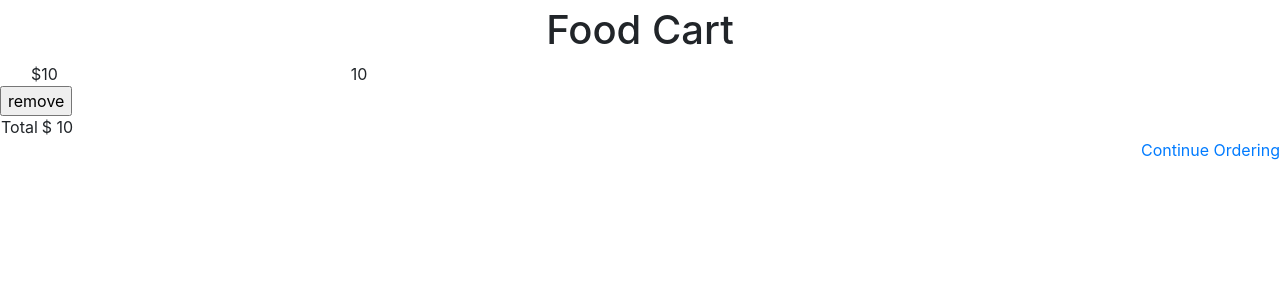
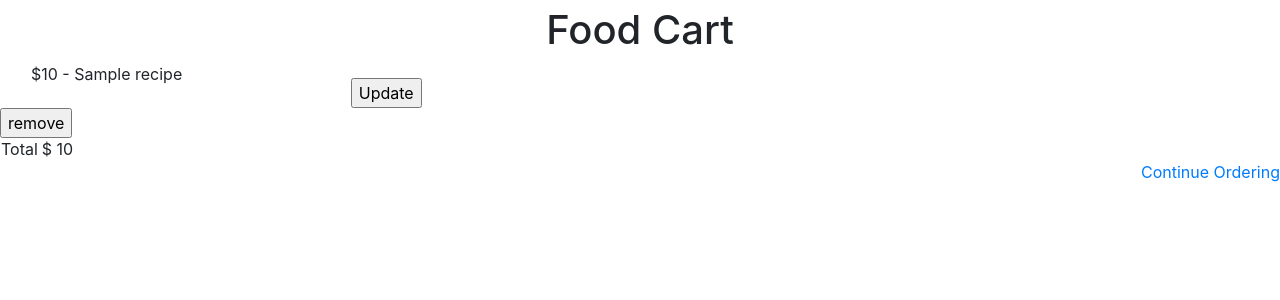
Before and after one commit to SaintHuddini/Pizza-Bella, a Django app: template templates/cart/detail.html in a window 1280 px wide. Shown: the part 64-364 px from the top of the page. Run offline with Django 3.2, Linux system fonts and the light colour scheme; tables that the repository leaves empty hold one stand-in row (values such as "Sample post"); the template is opened without the code that fills it: values that come from a table or form of the project are taken from there, most other values are stand-ins (such as "Sample title", 1, 10 or a date in 2020); some libraries are stand-ins or nearby versions.

Commit message:
Editing/Updating items in the cart is working now

```diff
--- a/templates/cart/detail.html
+++ b/templates/cart/detail.html
@@ -11,10 +11,16 @@
 	{% for id, item in cart.cart.items %}
 
 	<div class="row ml-3 order_detail">
-				<div class="col-3 themed-grid-col">${{item.price}}</div>
-				<div class="col-3 themed-grid-col">{{item.quantity}}</div>
+		<div class="col-3 themed-grid-col">${{item.price}} - {{food.name}}</div>
+		<div class="col-3 themed-grid-col">
+			<form action="{% url 'cart:cart_add' id %} " method="POST">{% csrf_token %}
+                {{item.update_quantity_form.quantity}}
+                {{item.update_quantity_form.override}}
+                <input type="submit" value="Update">
+            </form>
 		</div>
-            <form action="{% url 'cart:cart_remove' id %} " method="POST">{% csrf_token %}
+	</div>
+	<form action="{% url 'cart:cart_add' id %} " method="POST">{% csrf_token %}
 		<input type="submit" value="remove">
 
             </form>
```
Also changed, not shown: cart/views.py (+11 -1 lines). Lines whose indentation alone changed are shown as unchanged.
